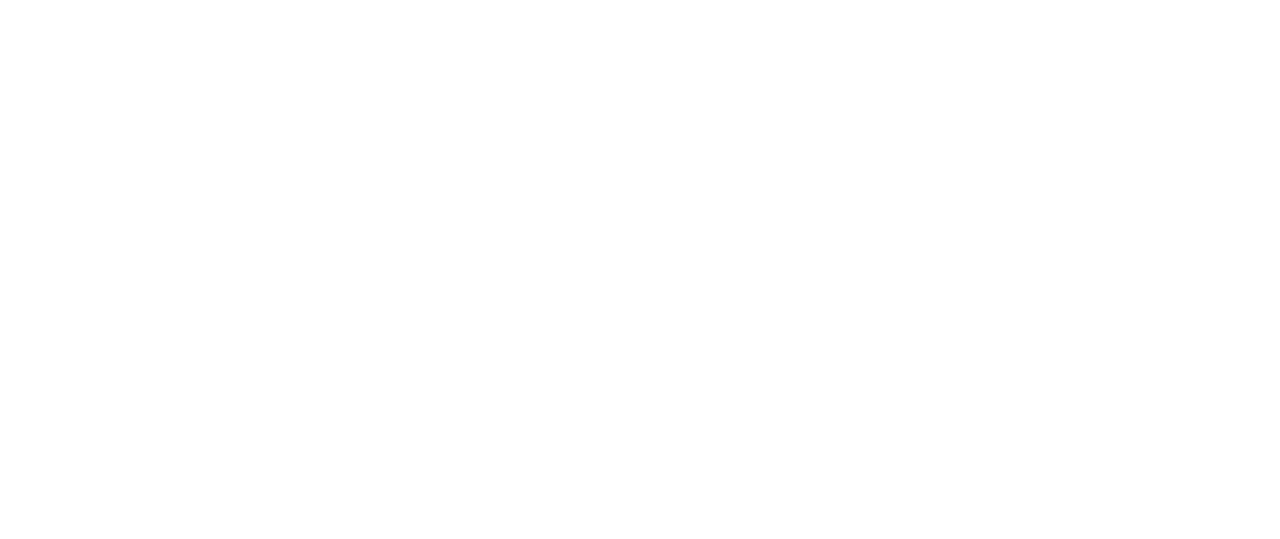
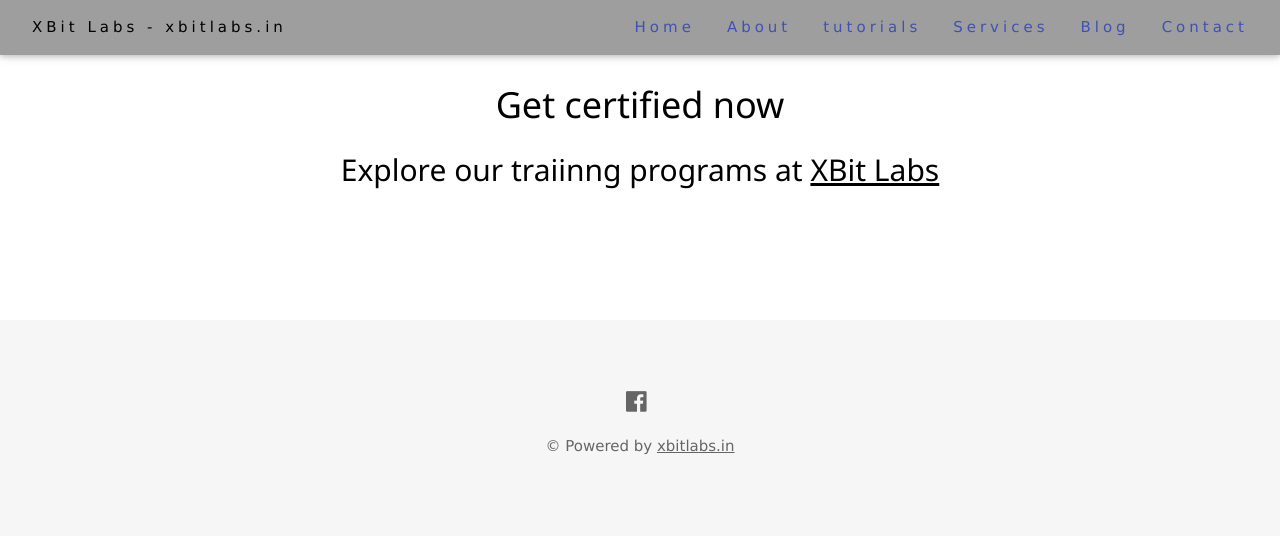
Before and after one commit to labsxbit/certificates, a plain HTML site: page index.html in a window 1280 px wide. Drawn offline with nearby package versions, Linux system fonts and the light colour scheme.

Commit message:
updated index.html

```diff
--- a/index.html
+++ b/index.html
@@ -1,6 +1,14 @@
 <html>
 
 <head>
+
+  <head>
+
+    <title>xbitlabs.in</title>
+    <meta charset="UTF-8">
+    <meta name="viewport" content="width=device-width, initial-scale=1">
+    <link rel="stylesheet" href="https://www.w3schools.com/w3css/4/w3.css">
+    <link rel="stylesheet" href="https://cdnjs.cloudflare.com/ajax/libs/font-awesome/4.7.0/css/font-awesome.min.css">
 
   <script async src="https://pagead2.googlesyndication.com/pagead/js/adsbygoogle.js?client=ca-pub-3703240694800655"
        crossorigin="anonymous"></script>
@@ -9,9 +17,49 @@
 
 <body>
 
-  </
-  Hello
-  welcome to xbit labs certificates !
+  <!-- Navbar (top) -->
+  <div class="w3-top">
+    <div class="w3-bar w3-white w3-padding w3-card w3-grey" style="letter-spacing: 4px;">
+      <a href="#home" class="w3-bar-item w3-button">XBit Labs - xbitlabs.in</a>
+
+      <!-- To right -->
+      <div class="w3-right w3-hide-small">
+        <a href="http://www.xbitlabs.in/#" class="w3-bar-item w3-button w3-text-indigo">Home</a>
+        <a href="http://www.xbitlabs.in/" class="w3-bar-item w3-button w3-text-indigo">About</a>
+        <a href="http://www.xbitlabs.in/#tutorial" class="w3-bar-item w3-button w3-text-indigo">tutorials</a>
+        <a href="http://www.xbitlabs.in/#service" class="w3-bar-item w3-button w3-text-indigo">Services</a>
+        <a href="http://blog.xbitlabs.in" class="w3-bar-item w3-button w3-text-indigo">Blog</a>
+        <a href="http://www.xbitlabs.in/#contact" class="w3-bar-item w3-button w3-text-indigo">Contact</a>
+      </div>
+    </div>
+  </div>
+
+<div>
+<br>
+<br>
+<br>
+<h1 align='center'> Get certified now </h1>
+<p>
+  <h2 align='center'>Explore our traiinng programs at <a href="http://training.xbitlabs.in"> XBit Labs</a></h2>
+
+</p>
+</div>
 
 </body>
+
+
+<footer class="w3-container w3-padding-64 w3-light-grey w3-center w3-opacity w3-xlarge" style="margin-top:128px">
+
+  <a href="https://www.facebook.com/xbitlabs"><i class="fa fa-facebook-official w3-hover-opacity"></i></a>
+  <a href="https://www.youtube.com/@XBitLabs"><i class="fa fa-youtube-official w3-hover-opacity"></i></a>
+<!--
+  <i class="fa fa-instagram w3-hover-opacity"></i>
+  <i class="fa fa-snapchat w3-hover-opacity"></i>
+  <i class="fa fa-pinterest-p w3-hover-opacity"></i>
+  <i class="fa fa-twitter w3-hover-opacity"></i>
+  <i class="fa fa-linkedin w3-hover-opacity"></i>
+-->
+  <p class="w3-medium">&copy; Powered by <a href="http://xbitlabs.in" target="_blank" class="w3-hover-text-green">xbitlabs.in</a></p>
+</footer>
+
 </html>
```
